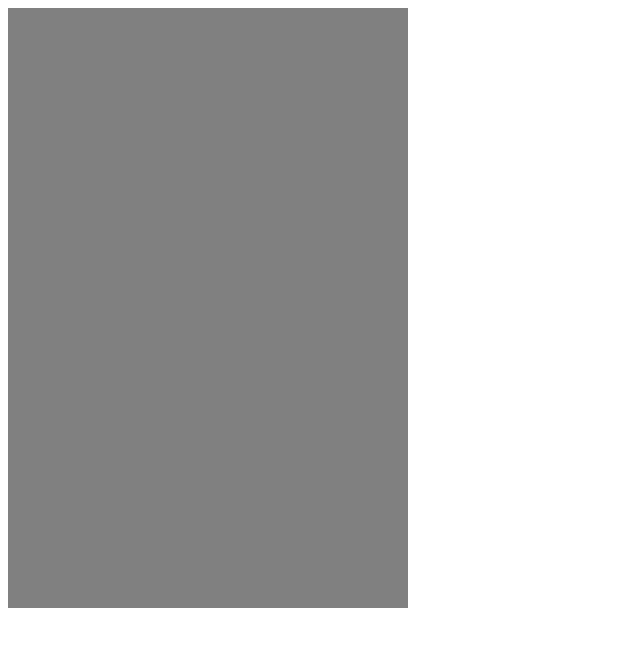
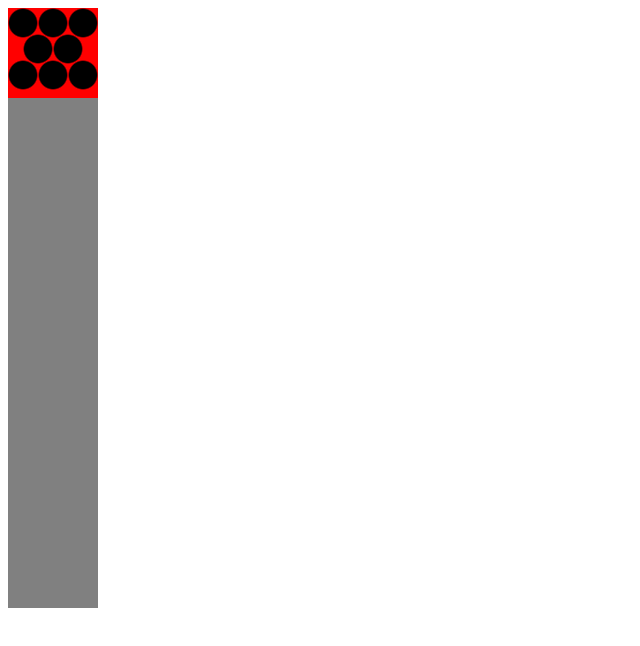
Before and after one commit to ut7/retrobble, a plain HTML site: page index.html in a window 1280 px wide. Shown: the whole page, without its empty margins (0-640 px from the left). Drawn offline with Linux system fonts and the light colour scheme.

Commit message:
Display some bubbles

```diff
--- a/index.html
+++ b/index.html
@@ -4,4 +4,18 @@
 <title>Retrobble</title>
 
 <div class="playfield">
+  <div class="row">
+    <div class="bubble" id="b-0-0"></div>
+    <div class="bubble" id="b-0-1"></div>
+    <div class="bubble" id="b-0-2"></div>
+  </div>
+  <div class="row">
+    <div class="bubble" id="b-1-0" style="top: -4px; left: 15px"></div>
+    <div class="bubble" id="b-1-0" style="top: -4px; left: 15px"></div>
+  </div>
+  <div class="row">
+    <div class="bubble" id="b-2-0" style="top: -8px"></div>
+    <div class="bubble" id="b-2-1" style="top: -8px"></div>
+    <div class="bubble" id="b-2-2" style="top: -8px"></div>
+  </div>
 </div>
--- a/retrobble.css
+++ b/retrobble.css
@@ -1,5 +1,19 @@
 .playfield {
-  width: 400px;
+  width: 90px;
   height: 600px;
   background-color: grey;
 }
+
+.bubble {
+  width: 30px;
+  height: 30px;
+  background: radial-gradient(circle 15px, black 0%, black 90%, rgba(0, 0, 0, 0) 100%);
+  float: left;
+  position: relative;
+}
+
+.row {
+  clear: both;
+  height: 30px;
+  background-color: red;
+}
```
